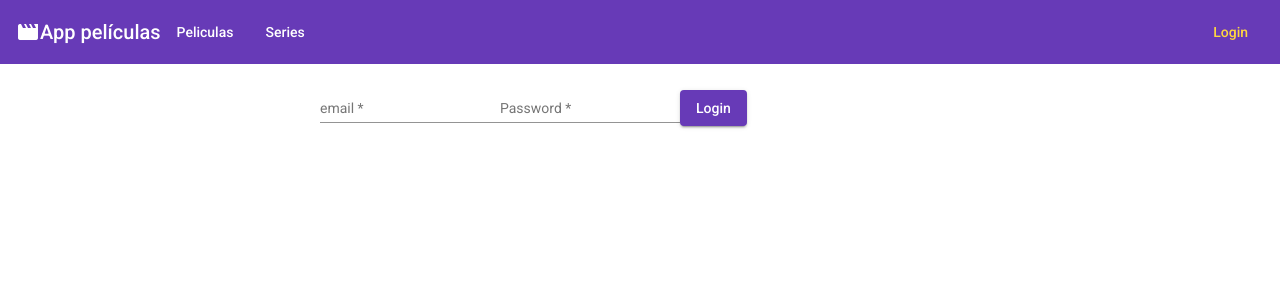
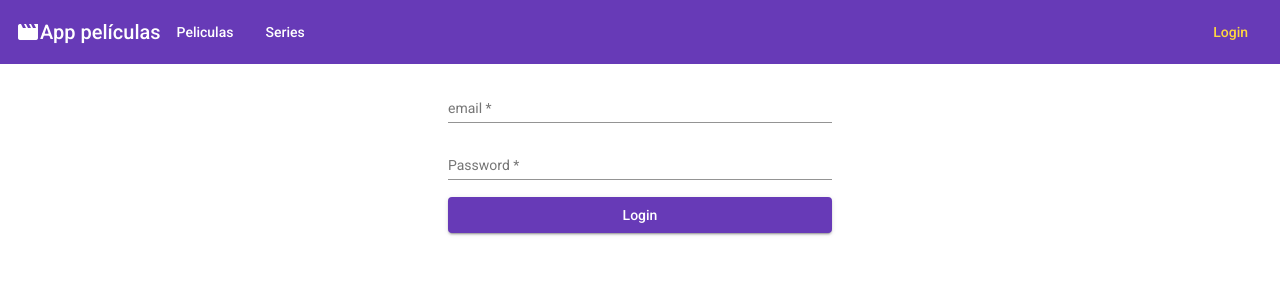
Before and after one commit to estecorral/Ejemplos-Angular, an Angular app: page /login in a window 1280 px wide. Shown: the top 300 px of the page. Built offline with nearby package versions, Linux system fonts and the light colour scheme.

Commit message:
Validación  formulario

```diff
--- a/src/app/components/login-plantilla/login-plantilla.component.css
+++ b/src/app/components/login-plantilla/login-plantilla.component.css
@@ -1,8 +1,10 @@
-.form-group {
-    display: flex;
+
+
+.form {
+   display: flex;
     justify-content: center;
     flex-direction: column;
     margin-top: 20px;
-    margin-left: 25%;
-    margin-right: 25%;
+    margin-left: 35%;
+    margin-right: 35%;
 }
--- a/src/app/components/login-plantilla/login-plantilla.component.html
+++ b/src/app/components/login-plantilla/login-plantilla.component.html
@@ -1,24 +1,30 @@
 <div class="form-group">
-    <form (ngSubmit)="onSubmit(loginForm)" #loginForm="ngForm">
+    <form (ngSubmit)="onSubmit(loginForm)" #loginForm="ngForm" class="form">
         <mat-form-field class="email">
             <mat-label>email</mat-label>
             <input matInput
-            type="text" name="email"
+            type="email"
+            name="email"
+            [class.is-invalid] = "email.invalid && email.touched"
             [(ngModel)]="login.email"
             placeholder="email"
             pattern="[a-z0-9._%+-]+@[a-z0-9.-]+\.[a-z]{2,3}$"
+            #email="ngModel"
             required>
         </mat-form-field>
+        <small *ngIf="email.invalid && email.touched" [ngStyle]="{ 'color': 'red' }">Formato de email erroneo</small>
 
         <mat-form-field class="password">
             <mat-label>Password</mat-label>
             <input matInput
             type="password" name="password"
+            [class.is-invalid] = "password.invalid && password.touched"
             [(ngModel)]="login.password"
             placeholder="password"
+            #password="ngModel"
             required>
         </mat-form-field>
-
+        <small *ngIf="password.invalid && password.touched" [ngStyle]="{ 'color': 'red' }">El password es obligatorio</small>
         <button mat-raised-button color="primary" type="submit">Login</button>
     </form>
 </div>
--- a/src/app/components/login-plantilla/login-plantilla.component.ts
+++ b/src/app/components/login-plantilla/login-plantilla.component.ts
@@ -18,6 +18,12 @@ export class LoginPlantillaComponent implements OnInit {
   }
 
   onSubmit(form: NgForm) {
-    console.log(form.value, this.login.email);
+    if(form.invalid) {
+      Object.values(form.controls).forEach( control => {
+        control.markAsTouched();
+      });
+      return;
+    }
+    console.log(form);
   }
 }
```
